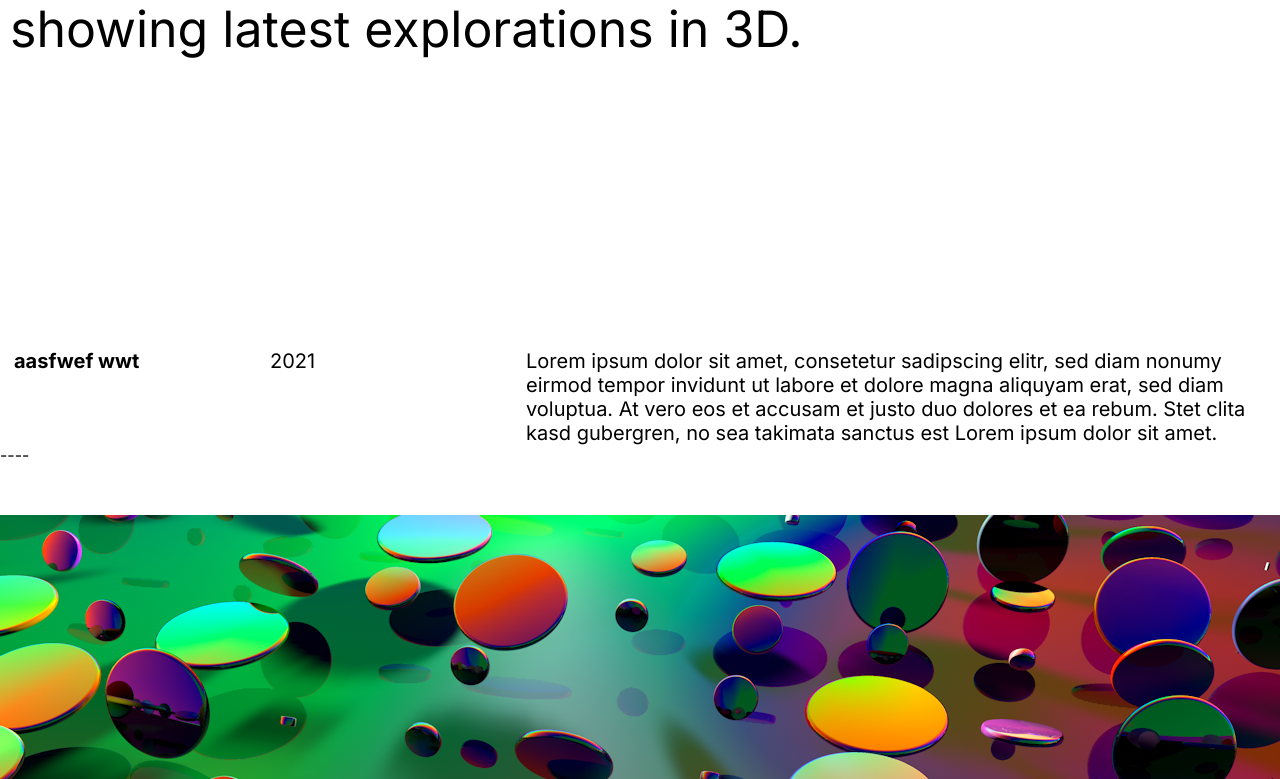
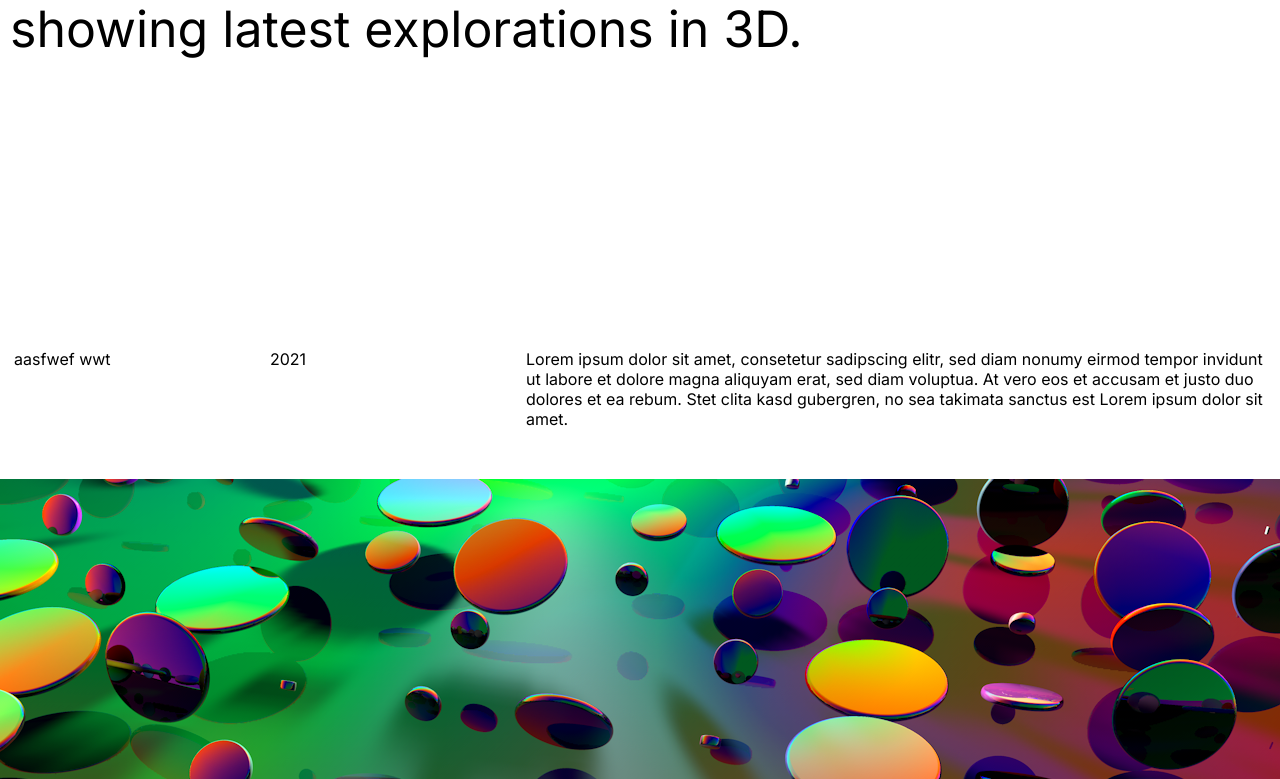
Before and after one commit to polychrom/play.polychrom.dev, an Angular app: page /circles in a window 1280 px wide. Shown: the part 321-1100 px from the top of the page. Built offline with nearby package versions, Linux system fonts and the light colour scheme.

Commit message:
adjusted font size

```diff
--- a/src/app/portfolio-detail-page/portfolio-detail-page.component.html
+++ b/src/app/portfolio-detail-page/portfolio-detail-page.component.html
@@ -1,11 +1,10 @@
-<div class="pdp">
+<div>
     <div *ngIf="project" class="intro">
-        <h3 class="title">{{ project.title }}</h3>
+        <div class="title">{{ project.title }}</div>
         <div class="year">{{ project.year }}</div>
         <div class="text">{{ project.text }}</div>
     </div>
 
-    ----
     <ng-container *ngIf="project">
         <div *ngFor="let image of project.images; let i = index">
             <img [src]="'assets/projects/' + project.project_dir +'/' + project.images[i]" width="100%">
--- a/src/app/portfolio-detail-page/portfolio-detail-page.component.scss
+++ b/src/app/portfolio-detail-page/portfolio-detail-page.component.scss
@@ -1,12 +1,3 @@
-h3 {
-  //text-transform: uppercase;
-  margin: 0;
-  font-size: 20px;
-}
-
-.pdp {
-}
-
 .intro {
   display: grid;
   grid-template-columns: repeat(5, 1fr);
@@ -23,12 +14,10 @@ img {
 
 .year {
   grid-column: 2 / 3;
-  font-size: 20px;
   padding: 0 14px;
 }
 
 .text {
   grid-column: 3 / 6;
   padding: 0 14px;
-  font-size: 20px;
 }
--- a/src/app/portfolio-detail-page/portfolio-detail-page.component.ts
+++ b/src/app/portfolio-detail-page/portfolio-detail-page.component.ts
@@ -14,8 +14,6 @@ export class PortfolioDetailPageComponent implements OnInit, OnDestroy {
 
   private _subscription!: Subscription;
 
-  private currentRoute = this.route.snapshot.params['id'];
-
   constructor(private route: ActivatedRoute, private apiService: ApiService) {}
 
   ngOnInit(): void {
@@ -31,6 +29,5 @@ export class PortfolioDetailPageComponent implements OnInit, OnDestroy {
 
   ngOnDestroy() {
     this._subscription.unsubscribe();
-    console.log('unsubscribe');
   }
 }
```
